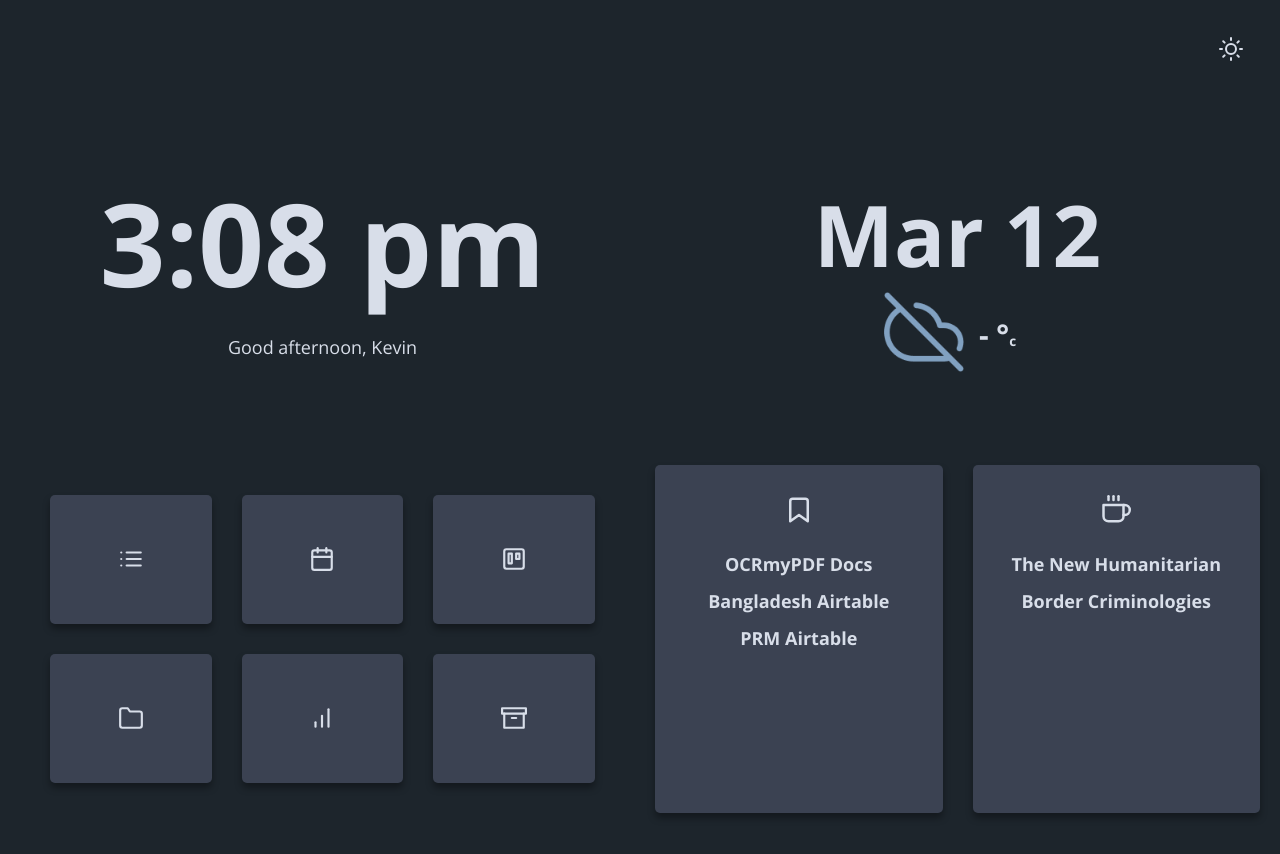
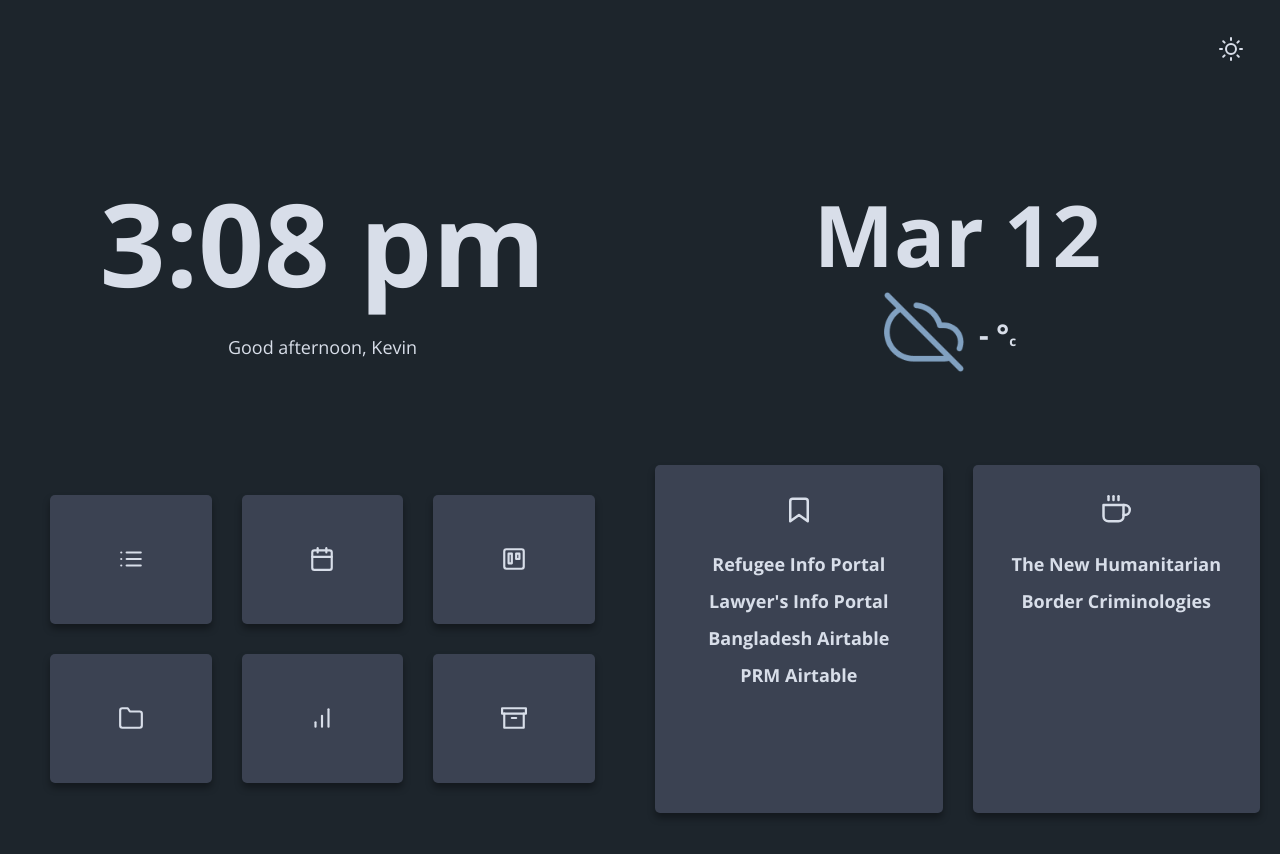
Before and after one commit to kcole93/kcole93.github.io, a Jekyll site: the page bento-work/index.html, which Jekyll copies as it is, in a window 1280 px wide. Shown: the top 854 px of the page. Built offline with Jekyll 4.4.1, drawn with Linux system fonts in a browser that asks for light colours.

Commit message:
Added info portal links to work bento

```diff
--- a/bento-work/index.html
+++ b/bento-work/index.html
@@ -89,9 +89,15 @@
                 <i class="qlist__head" data-feather="bookmark"></i>
                 <a
                     target="_self"
-                    href="https://ocrmypdf.readthedocs.io/en/latest/cookbook.html#basic-examples"
+                    href="https://refugeerights.info"
                     class="qlist__link"
-                    >OCRmyPDF Docs</a
+                    >Refugee Info Portal</a
+                >
+                <a
+                    target="_self"
+                    href="https://multecihukuku.net"
+                    class="qlist__link"
+                    >Lawyer's Info Portal</a
                 >
                 <a
                     target="_self"
```
